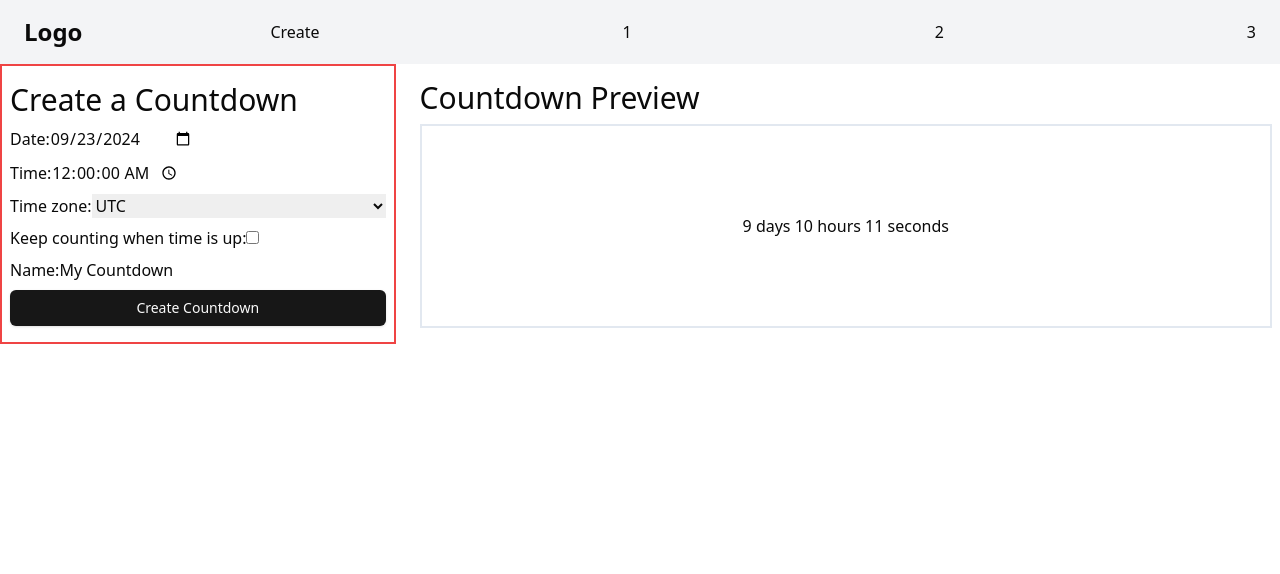
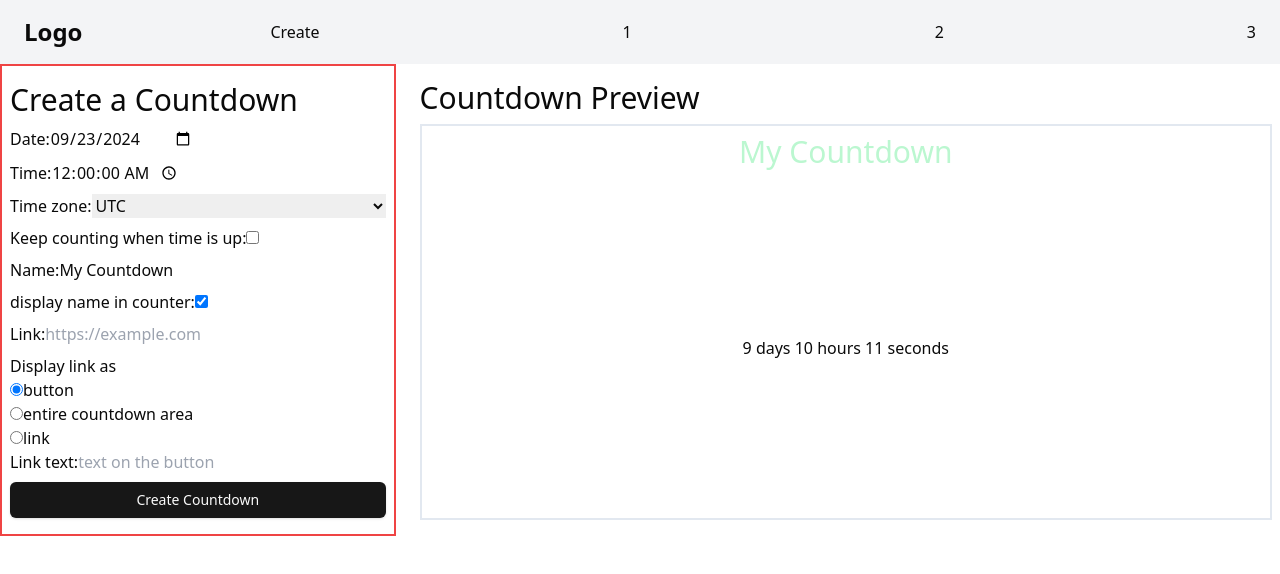
Before and after one commit to Daan-v-Berkel/countdown, a React (Vite) app: page / in a window 1280 px wide. Shown: the top 574 px of the page. Built offline with nearby package versions, Linux system fonts and the light colour scheme.

Commit message:
added link with linkoptions and naming options

```diff
--- a/src/components/CountdownDisplay.jsx
+++ b/src/components/CountdownDisplay.jsx
@@ -1,5 +1,6 @@
 import { DateTime } from 'luxon';
 import React, { useState, useEffect } from 'react';
+import { Button } from './ui/button';
 
 function CountdownDisplay({ countdownData }) {
   const [timeLeft, setTimeLeft] = useState(
@@ -25,20 +26,18 @@ function CountdownDisplay({ countdownData }) {
     if (countdownDateTime) {
       intervalId = setInterval(() => {
         const countdownDuration = countdownDateTime.diff(DateTime.now(), ['years', 'months', 'days', 'hours', 'minutes', 'seconds']);
-				console.log(countdownDuration.toMillis())
-				console.log(typeof countdownData.keepCounting)
         if ((countdownDuration.toMillis() <= 0) && !countdownData.keepCounting) {
           setIsFinished(true);
           clearInterval(intervalId);
         } else {
 					setIsFinished(false);
+        }
 				setTimeLeft(() => {
 					return {
 						...timeLeft,
 						...countdownDuration.toObject(),
 					}
 				});
-        }
       }, 1000);
     }
 
@@ -51,8 +50,11 @@ function CountdownDisplay({ countdownData }) {
 
 
   return (
-    <div className="border-2 border-slate-200 grow flex items-center align-middle">
-			<div className="w-fit h-fit mx-auto">
+    <div className="border-2 border-slate-200 grow flex flex-col items-center align-middle">
+			{countdownData.showName &&<div>
+				<h6 className="text-center text-3xl text-green-200 py-2">{countdownData.countdownName}</h6>
+			</div>}
+			<div className="w-fit h-fit mx-auto my-auto">
 				{(isFinished && !countdownData.keepCounting) ? <p>Countdown finished</p>
 				:
 				timeLeft.seconds === null
@@ -61,8 +63,18 @@ function CountdownDisplay({ countdownData }) {
 				:
 				Object.entries(timeLeft).map(([key, value]) => (
 					Math.abs(value) > 0 && <span key={key}>{Math.abs(parseInt(value))} {key} </span>
-					))}
+				))
+			}
 			</div>
+			{countdownData.countdownLink &&
+			["link", "button"].includes(countdownData.linkType) &&
+			<div>
+				<a href={countdownData.countdownLink} target="_blank" rel="noreferrer">
+					<Button
+					variant={countdownData.linkType === "link" ? "link" : "default"}
+					>{countdownData.linkText || countdownData.countdownLink}</Button>
+				</a>
+			</div>}
     </div>
   );
 }
--- a/src/components/CountdownForm.jsx
+++ b/src/components/CountdownForm.jsx
@@ -11,6 +11,10 @@ function CountdownForm() {
 		keepCounting: false,
 		timezone: Intl.DateTimeFormat().resolvedOptions().timeZone,
 		countdownName: 'My Countdown',
+		showName: true,
+		countdownLink: '',
+		linkText: '',
+		linkType: 'button',
 		errors: {},
 	});
 	const [createdCountdown, setCreatedCountdown] = useState(null);
@@ -119,7 +123,7 @@ function CountdownForm() {
 						<input
 							type="checkbox"
 							name="keepCounting"
-							value={countdownData.keepCounting}
+							checked={countdownData.keepCounting}
 							onChange={handleChange}
 						/>
 						{countdownData.errors.keepCounting && (
@@ -138,6 +142,80 @@ function CountdownForm() {
 							<p className='text-red-500'>{countdownData.errors.countdownName}</p>
 						)}
 					</label>
+					<label>
+						display name in counter:
+						<input
+							type="checkbox"
+							name="showName"
+							checked={countdownData.showName}
+							onChange={handleChange}
+						/>
+						{countdownData.errors.showName && (
+							<p className='text-red-500'>{countdownData.errors.showName}</p>
+						)}
+					</label>
+					<label>
+						Link:
+						<input
+							type="text"
+							name="countdownLink"
+							placeholder='https://example.com'
+							value={countdownData.countdownLink}
+							onChange={handleChange}
+						/>
+						{countdownData.errors.countdownLink && (
+							<p className='text-red-500'>{countdownData.errors.countdownLink}</p>
+						)}
+					</label>
+
+					<fieldset>
+						<legend>Display link as</legend>
+						<input
+								type="radio"
+								id="button"
+								name="linkType"
+								value="button"
+								checked={countdownData.linkType === "button"}
+								onChange={handleChange}
+						/>
+						<label htmlFor="button">button</label>
+						<br />
+
+						<input
+								type="radio"
+								id="whole"
+								name="linkType"
+								value="whole"
+								checked={countdownData.linkType === "whole"}
+								onChange={handleChange}
+						/>
+						<label htmlFor="whole">entire countdown area</label>
+						<br />
+
+						<input
+								type="radio"
+								id="link"
+								name="linkType"
+								value="link"
+								checked={countdownData.linkType === "link"}
+								onChange={handleChange}
+						/>
+						<label htmlFor="link">link</label>
+						<br />
+						<label>
+						Link text:
+						<input
+							type="text"
+							name="linkText"
+							placeholder='text on the button'
+							value={countdownData.linkText}
+							onChange={handleChange}
+						/>
+						{countdownData.errors.linkText && (
+							<p className='text-red-500'>{countdownData.errors.linkText}</p>
+						)}
+					</label>
+          </fieldset>
 					<Button>Create Countdown</Button>
 				</form>
 				{createdCountdown && <p>Created countdown: <a href={createdCountdown}>{createdCountdown}</a></p>}
```
Lines whose indentation alone changed are shown as unchanged.
